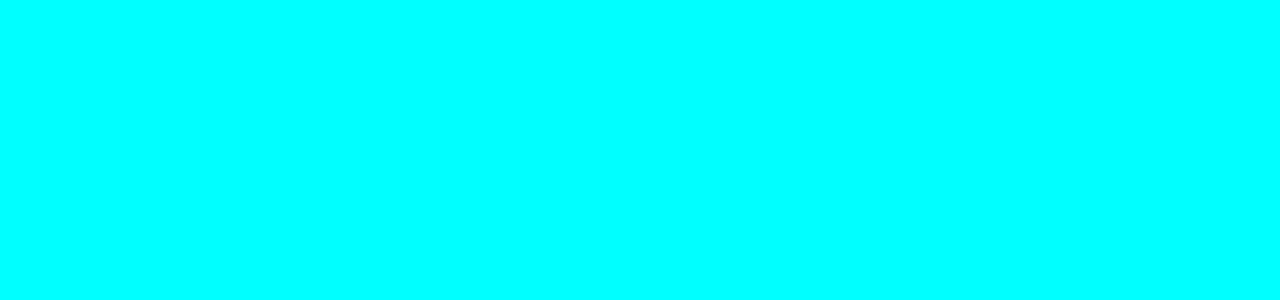
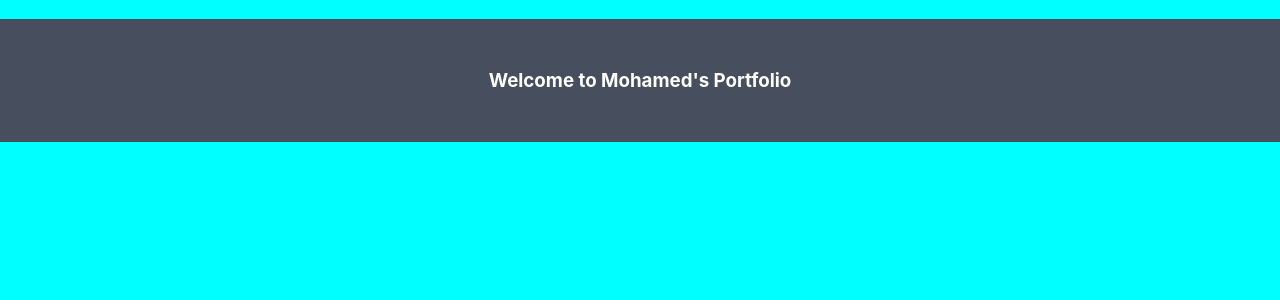
Before and after one commit to msjama/frontend-review-project, a React (Create React App) app: page / in a window 1280 px wide. Shown: the top 300 px of the page. Built offline with nearby package versions, Linux system fonts and the light colour scheme.

Commit message:
updated my about

```diff
--- a/package.json
+++ b/package.json
@@ -9,6 +9,7 @@
     "react": "^18.2.0",
     "react-dom": "^18.2.0",
     "react-scripts": "5.0.1",
+    "styled-components": "^5.3.10",
     "web-vitals": "^2.1.4"
   },
   "scripts": {
--- a/src/Components/About.js
+++ b/src/Components/About.js
@@ -1,6 +1,28 @@
 import React from "react";
+import styled from "styled-components";
 
-export default function About() {
+
+function About () {
+return (
+      <>
+    <WelcomeMessage >
+          Welcome to Mohamed's Portfolio
+    </WelcomeMessage>
+      </>
+
+
+)
+
+
 
 
 }
+
+export default About;
+
+const WelcomeMessage = styled.h3`
+padding: 50px;
+    text-align: center;
+    background-color: #474e5d;
+    color: white;
+`;
```
Also changed, not shown: src/Components/Contact.js (+13 -2 lines), src/Components/Navbar.js (+15 -3 lines), src/Components/Projects.js (+14 -2 lines), src/Components/Skills.js (+14 -2 lines), src/Components/Testimonials.js (+14 -2 lines), 1 other file (tests, documents, lock files or other folders).
